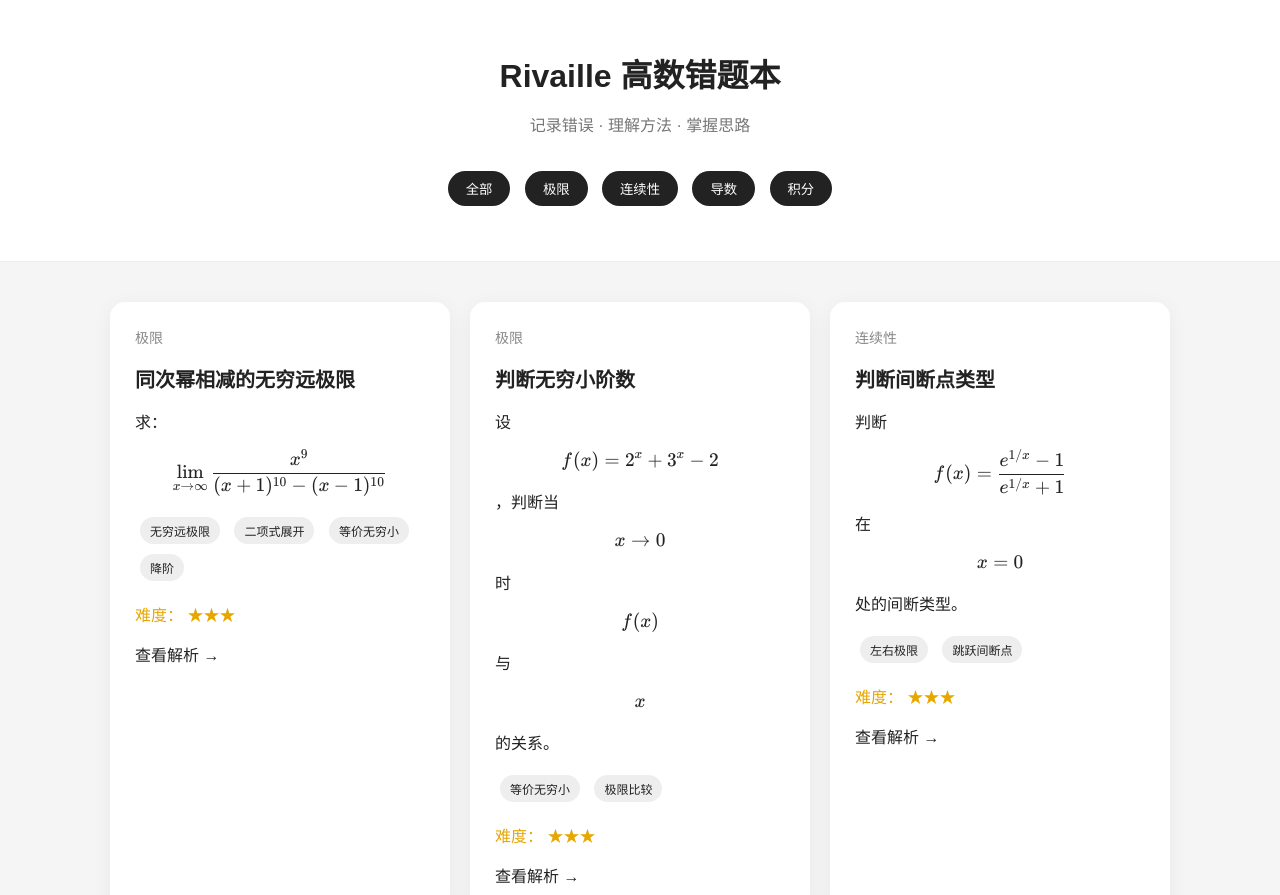
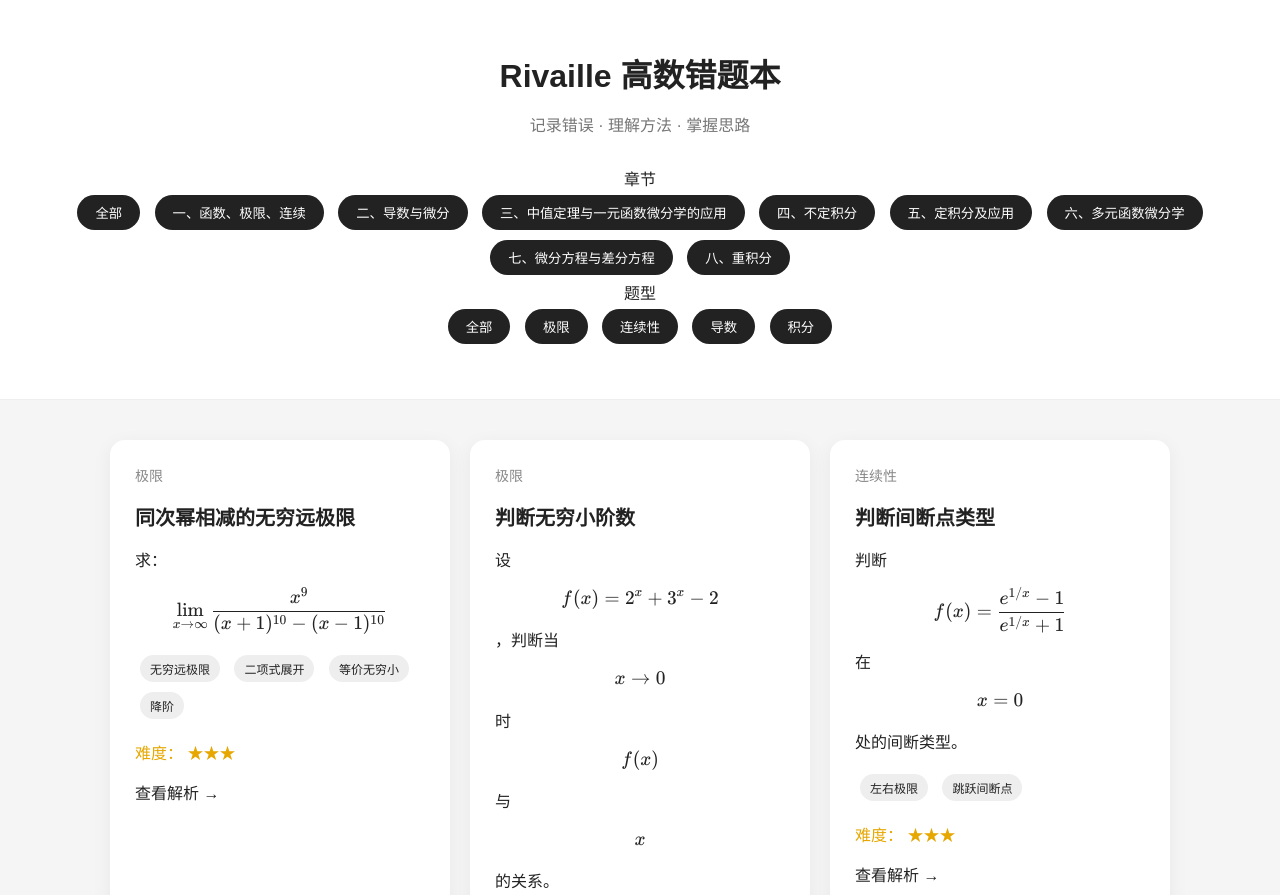
Before and after one commit to runqiaoye8-sketch/math-notes, a plain HTML site: page math-notes/index.html in a window 1280 px wide. Shown: the top 895 px of the page. Drawn offline with nearby package versions, Linux system fonts and the light colour scheme.

Commit message:
Update index.html

```diff
--- a/math-notes/index.html
+++ b/math-notes/index.html
@@ -5,19 +5,28 @@
 
 <meta charset="UTF-8">
 
+
+<!-- KaTeX 数学公式 -->
+
 <link rel="stylesheet" href="https://cdn.jsdelivr.net/npm/katex@0.16.9/dist/katex.min.css">
 
 <script defer src="https://cdn.jsdelivr.net/npm/katex@0.16.9/dist/katex.min.js"></script>
 
 <script defer src="https://cdn.jsdelivr.net/npm/katex@0.16.9/dist/contrib/auto-render.min.js"></script>
 
+
+
 <meta name="viewport" content="width=device-width,initial-scale=1.0">
+
 
 <title>Rivaille 高数错题本</title>
 
+
 <link rel="stylesheet" href="css/style.css">
 
+
 </head>
+
 
 
 <body>
@@ -25,52 +34,139 @@
 
 <header>
 
+
 <h1>
 Rivaille 高数错题本
 </h1>
+
 
 <p>
 记录错误 · 理解方法 · 掌握思路
 </p>
 
 
+
+<!-- 筛选区域 -->
+
 <div class="menu">
+
+
+<div class="filter-group">
+
+
+<div class="filter-title">
+章节
+</div>
+
+
+<button onclick="filterChapter('全部')">
+全部
+</button>
+
+
+<button onclick="filterChapter('函数、极限、连续')">
+一、函数、极限、连续
+</button>
+
+
+<button onclick="filterChapter('导数与微分')">
+二、导数与微分
+</button>
+
+
+<button onclick="filterChapter('中值定理与一元函数微分学的应用')">
+三、中值定理与一元函数微分学的应用
+</button>
+
+
+<button onclick="filterChapter('不定积分')">
+四、不定积分
+</button>
+
+
+<button onclick="filterChapter('定积分及应用')">
+五、定积分及应用
+</button>
+
+
+<button onclick="filterChapter('多元函数微分学')">
+六、多元函数微分学
+</button>
+
+
+<button onclick="filterChapter('微分方程与差分方程')">
+七、微分方程与差分方程
+</button>
+
+
+<button onclick="filterChapter('重积分')">
+八、重积分
+</button>
+
+
+</div>
+
+
+
+
+<div class="filter-group">
+
+
+<div class="filter-title">
+题型
+</div>
+
+
 
 <button onclick="filterCategory('全部')">
 全部
 </button>
 
+
 <button onclick="filterCategory('极限')">
 极限
 </button>
+
 
 <button onclick="filterCategory('连续性')">
 连续性
 </button>
 
+
 <button onclick="filterCategory('导数')">
 导数
 </button>
+
 
 <button onclick="filterCategory('积分')">
 积分
 </button>
 
 
+
 </div>
+
+
+</div>
+
 
 
 </header>
 
 
 
+
+
 <main>
+
 
 <div id="list">
 
 </div>
 
+
 </main>
+
 
 
 
@@ -79,4 +175,5 @@ Rivaille 高数错题本
 
 </body>
 
+
 </html>
```
